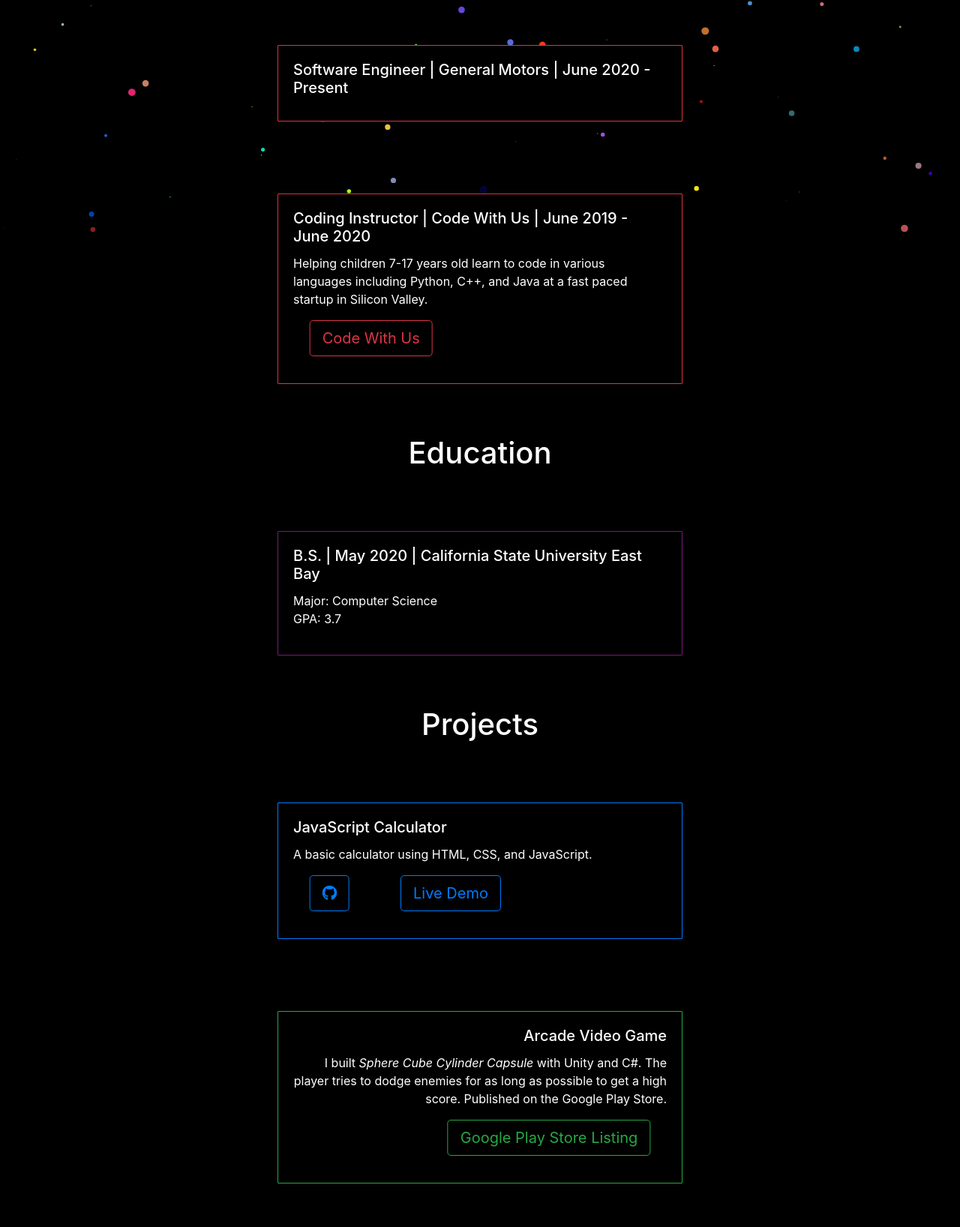
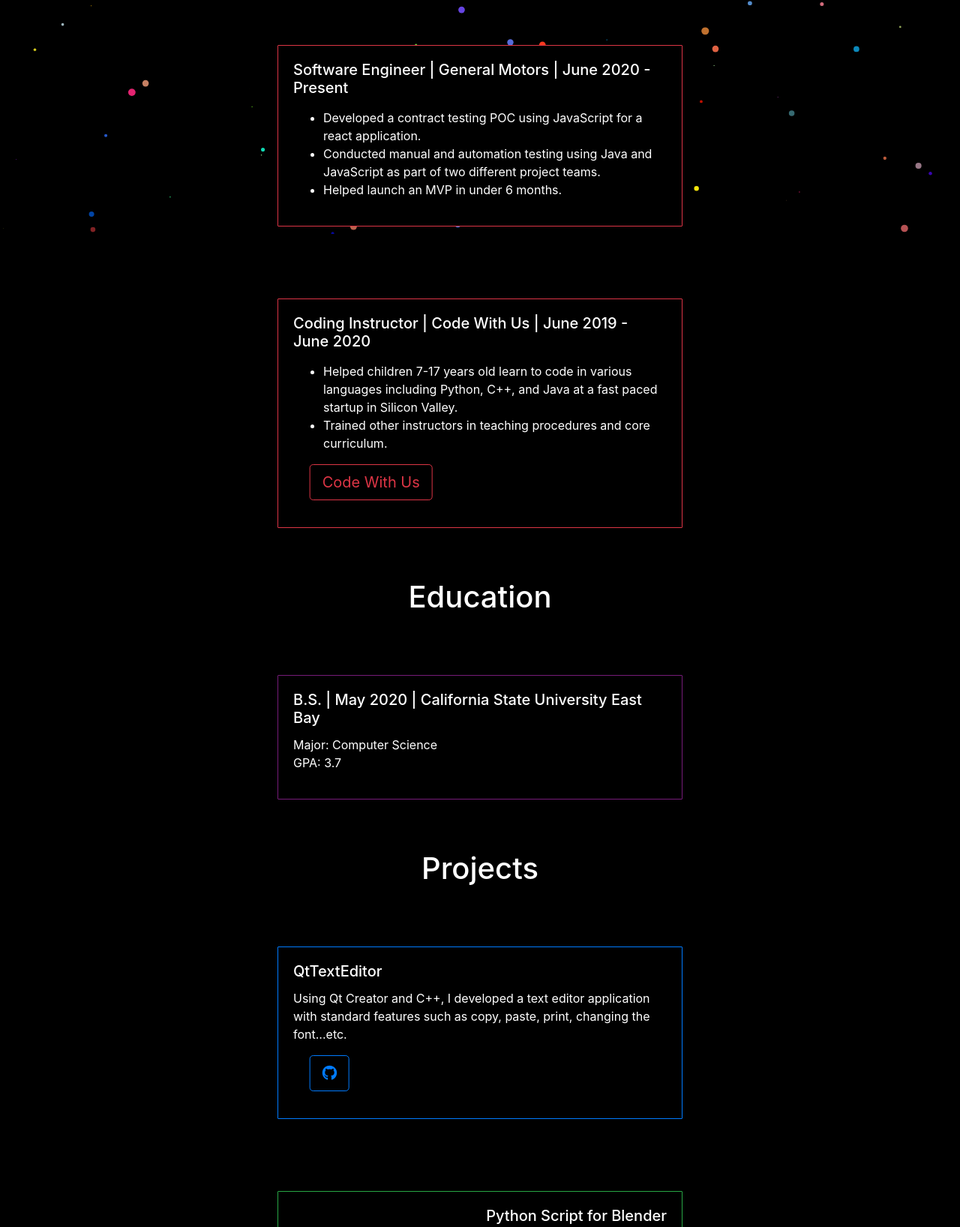
Before and after one commit to TristanRoss/New-Portfolio, a website: page index.html in a window 1280 px wide. Shown: the part 488-2124 px from the top of the page at 75% size. Drawn offline with nearby package versions, Linux system fonts and the light colour scheme.

Commit message:
Update index.html

```diff
--- a/index.html
+++ b/index.html
@@ -52,7 +52,13 @@
                     <div class="card my-5 workFirst">
                         <div class="card-body text-left">
                             <h5 class="card-title">Software Engineer | General Motors | June 2020 - Present</h5>
-                            <p class="card-text"></p>
+                            <p class="card-text">
+                            <ul>
+                                <li>Developed a contract testing POC using JavaScript for a react application.</li>
+                                <li>Conducted manual and automation testing using Java and JavaScript as part of two different project teams.</li>
+                                <li>Helped launch an MVP in under 6 months.</li>
+                            </ul>
+                            </p>
                         </div>
                     </div>
                 </div>
@@ -67,8 +73,11 @@
                     <div class="card my-5 workFirst">
                         <div class="card-body text-left">
                             <h5 class="card-title">Coding Instructor | Code With Us | June 2019 - June 2020</h5>
-                            <p class="card-text">Helping children 7-17 years old learn to code in various languages
-                                including Python, C++, and Java at a fast paced startup in Silicon Valley.</p>
+                            <p class="card-text"><ul>
+                                <li>Helped children 7-17 years old learn to code in various languages
+                                including Python, C++, and Java at a fast paced startup in Silicon Valley.</li>
+                                <li>Trained other instructors in teaching procedures and core curriculum.</li>
+                            </ul></p>
                             <p class="lead">
                                 <a class="btn btn-outline-danger btn-lg" href="https://www.codewithus.com/"
                                     role="button" id="codeWithUs">Code With Us</a>
@@ -111,15 +120,13 @@
                 <div class="col-sm-12 col-md-6">
                     <div class="card my-5" id="first">
                         <div class="card-body text-left">
-                            <h5 class="card-title">JavaScript Calculator</h5>
-                            <p class="card-text">A basic calculator using HTML, CSS, and JavaScript.</p>
+                            <h5 class="card-title">QtTextEditor</h5>
+                            <p class="card-text">Using Qt Creator and C++, I developed a text editor application with standard features such as copy, paste, print, changing the font...etc.</p>
                             <p class="lead">
                                 <a class="btn btn-outline-primary btn-lg"
-                                    href="https://github.com/TristanRoss/WebCalculator" role="button" id="projOneGit"><i
+                                    href="https://github.com/TristanRoss/QtTextEditor" role="button" id="projOneGit"><i
                                         class="fab fa-github"></i></a>
-                                <a class="btn btn-outline-primary btn-lg"
-                                    href="https://tristanross.github.io/WebCalculator/" role="button"
-                                    id="projOneLive">Live Demo</a>
+
                             </p>
                         </div>
                     </div>
@@ -130,11 +137,12 @@
                 <div class="col-sm-12 col-md-6">
                     <div class="card my-5" id="fourth">
                         <div class="card-body text-right">
-                            <h5 class="card-title">Arcade Video Game</h5>
-                            <p class="card-text">I built <i>Sphere Cube Cylinder Capsule</i> with Unity and C#. The player tries to dodge enemies for as long as possible to get a high score. Published on the Google Play Store.</p>
+                            <h5 class="card-title">Python Script for Blender</h5>
+                            <p class="card-text">This script creates a short 4K animation with 240 cubes at random locations and scales. Each cube has emission materials and they are animated to fly out in different directions.</p>
                             <p class="lead">
                                 <a class="btn btn-outline-success btn-lg"
-                                    href="https://play.google.com/store/apps/details?id=com.TristanRoss.SphereCubeCylinderCapsule" role="button" id="projFourLive">Google Play Store Listing</a>
+                                    href="https://github.com/TristanRoss/python-blender-script" role="button" id="projFourLive"><i
+                                    class="fab fa-github"></i></a>
                             </p>
                         </div>
                     </div>
@@ -155,7 +163,6 @@
                                 <a class="btn btn-outline-info btn-lg"
                                     href="https://github.com/TristanRoss/JavaCalculator" role="button"
                                     id="projTwoGit"><i class="fab fa-github"></i></a>
-
                             </p>
                         </div>
                     </div>
```
